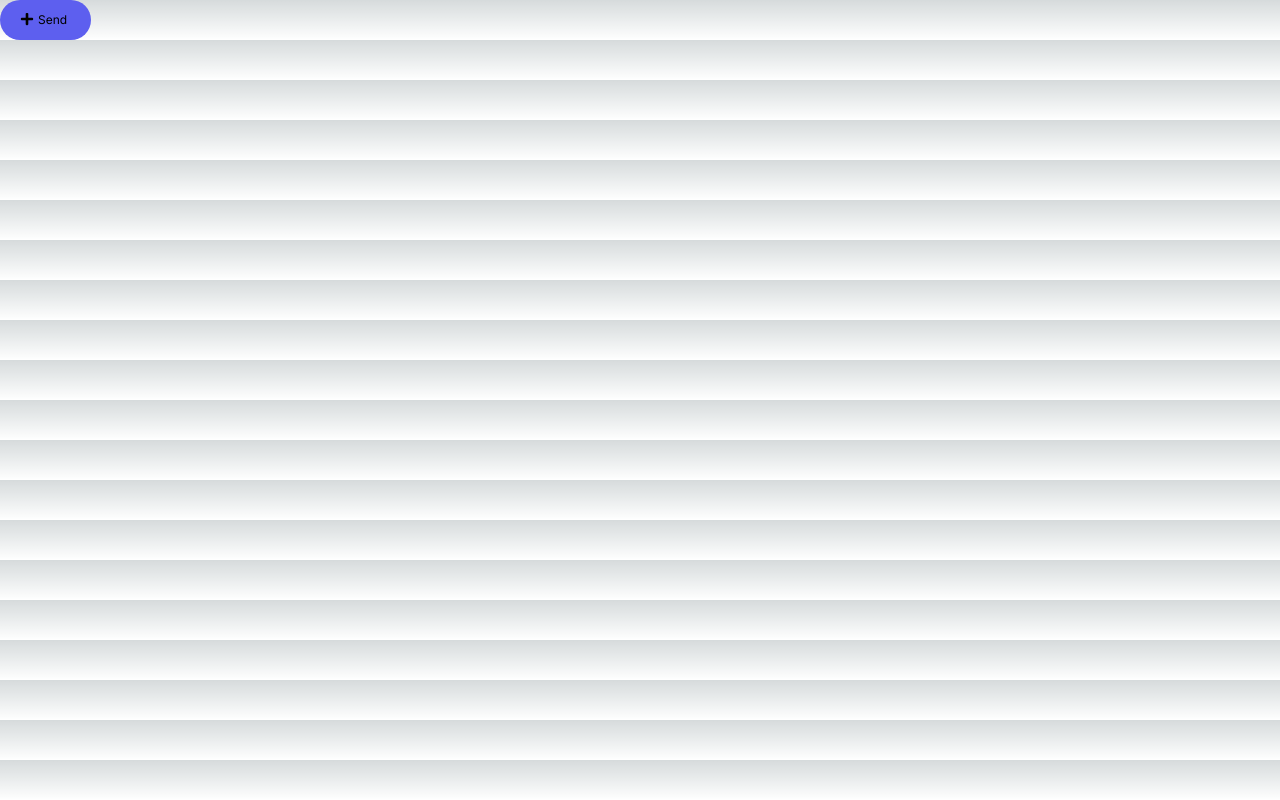
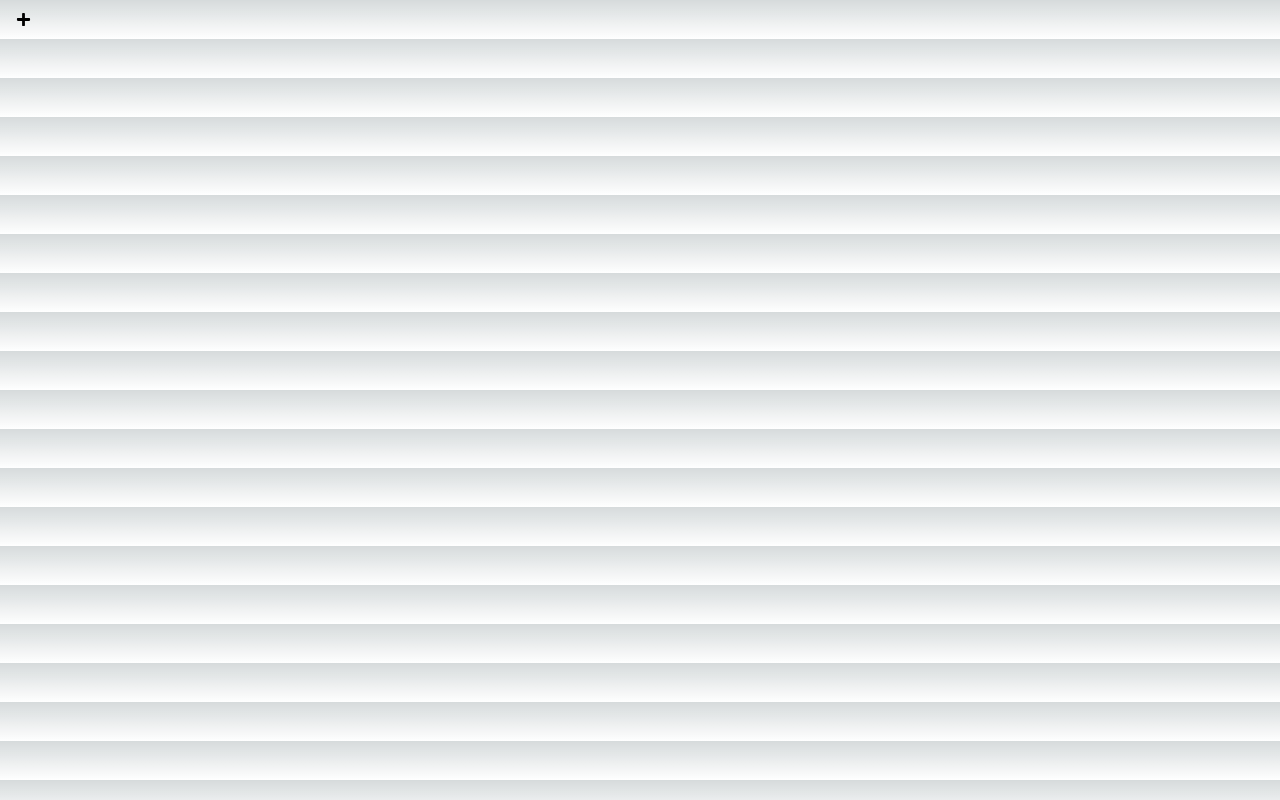
Before and after one commit to suraj2906/MetaMail, a Next.js app: page / in a window 1280 px wide. Built offline with nearby package versions, Linux system fonts and the light colour scheme.

Commit message:
Icon button made

```diff
--- a/src/app/page.js
+++ b/src/app/page.js
@@ -1,11 +1,14 @@
 import Button from '@/components/Button'
+import IconButton from '@/components/IconButton'
 import Image from 'next/image'
 import {FaPlus} from 'react-icons/fa'
 
 export default function Home() {
   return (
     <main>
-      <Button foreImage={<FaPlus size={14} />}>Send</Button>
+      <IconButton>
+        <FaPlus size={15} />
+      </IconButton>
     </main>
   )
 }
--- a/src/components/IconButton/index.js
+++ b/src/components/IconButton/index.js
@@ -1,7 +1,9 @@
 
 
-export default function Button(props){
+export default function IconButton(props){
     return (
-        <div></div>
+        <button className="bg-transparent py-3 px-4 rounded-lg text-xs flex dark:hover:bg-[#ffffff20] hover:bg-[#00000020] duration-200">
+            {props.children}
+        </button>
     );
 }
```
